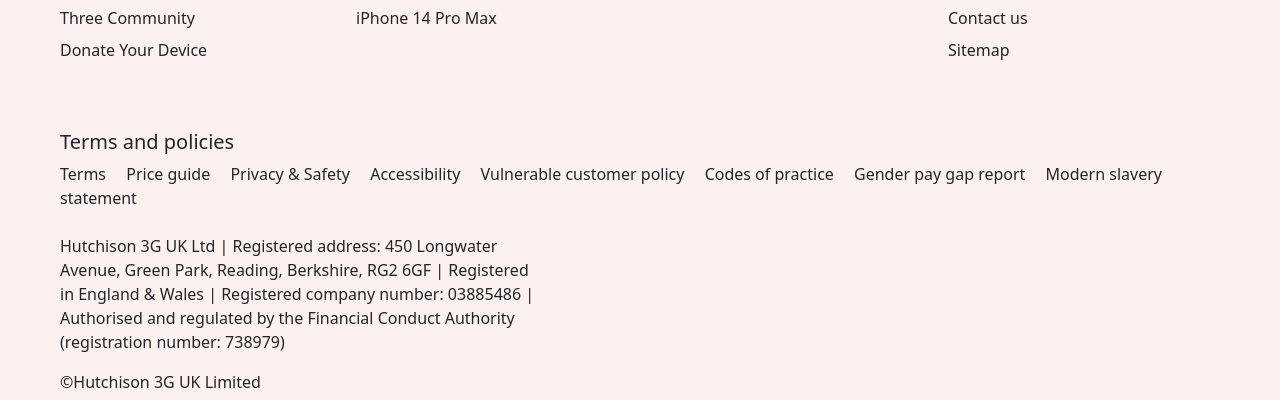
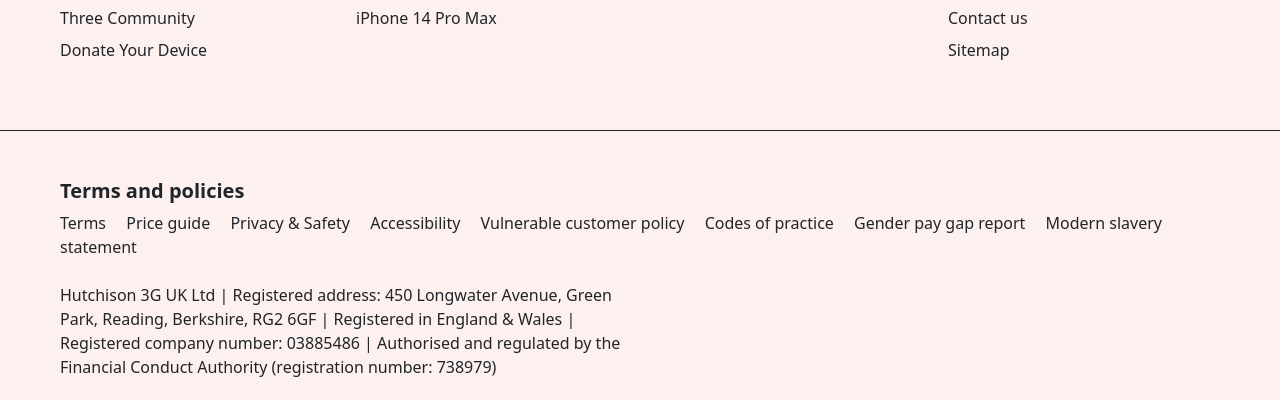
Before and after one commit to inouman724/three-login, a plain HTML site: page index.html in a window 1280 px wide. Shown: the part 1149-1549 px from the top of the page. Drawn offline with nearby package versions, Linux system fonts and the light colour scheme.

Commit message:
Minor tweeks
Minor tweeks

```diff
--- a/index.html
+++ b/index.html
@@ -50,14 +50,12 @@
             </div>
             <div>
                 <form class="d-flex search">
-                    <!-- <div class="btn-group"> -->
                     <input class="form-control me-3" type="text" placeholder="Search...">
                     <button class="btn-search rounded-circle">
                         <span>
                         <i class="fa fa-search" style="font-size:18px;"></i>
                         </span>
                     </button>
-                    <!-- </div> -->
                 </form>
             </div>
         </div>
@@ -73,7 +71,7 @@
                 <input type="text" placeholder="Three number..." class="form-control mb-3">
                 <a href="" class="mt-3">Find your number</a>
                 <div class="d-sm-column mt-3">
-                <button class="btn btn-dark w-50 rounded-4">Next</button>
+                    <button class="btn btn-dark w-25 rounded-4">Next</button>
                 </div>
                 <p class="mt-5">If you are a business account owner:</p>
                 <a href="" class="mt-5">Log in for business here</a>
@@ -312,12 +310,12 @@
                 </div>
             </div>
         </div>
+    </footer>
     <!-- Secondary Footer -->
-    <div class="secondary-footer">
-        <div class="container-fluid">
-            <!-- <div class="row"> -->
-                <div class="col-md-12">
-                    <h5>Terms and policies</h5>
+    <div class="container-fluid secondary-footer">
+        <div class="ps-5 pe-5">
+            <div class="col-md-12 mt-5">
+                <h5 class="fw-bold">Terms and policies</h5>
             </div>
             <div class="col-md-12">
                 <a href="#" class="text-decoration-none text-dark pe-3">
@@ -345,16 +343,15 @@
                     <span>Modern slavery statement</span>
                 </a>
             </div>
-            <div class="col-md-5 col-sm-12 my-4">
+            <div class="col-md-6 col-sm-12 my-4">
                 <p>Hutchison 3G UK Ltd | Registered address: 450 Longwater Avenue,
                 Green Park, Reading, Berkshire, RG2 6GF | Registered in England & Wales | Registered company number: 03885486 |
                 Authorised and regulated by the Financial Conduct Authority (registration number: 738979)</p>
                 <p>©Hutchison 3G UK Limited</p>
             </div>
         </div>
+        <img src="images/logo.svg" alt="Logo" class="pt-5" width="100%">
     </div>
-    <img src="images/logo.svg" alt="Logo" class="pt-5" width="100%">
-</footer>
     <!-- Footer -->
 </body>
 </html>
--- a/stylesheets/styles.css
+++ b/stylesheets/styles.css
@@ -68,7 +68,11 @@ footer {
 }
 .ft-borders{
     border-top: 1px solid;
-    border-bottom: 1px solid;
+}
+.secondary-footer{
+    border-top: 1px solid;
+    background-color: #FDF1EF;
+
 }
 @media only screen and (max-width: 800px) {
     .loc-marker{
```
Lines whose indentation alone changed are shown as unchanged.
